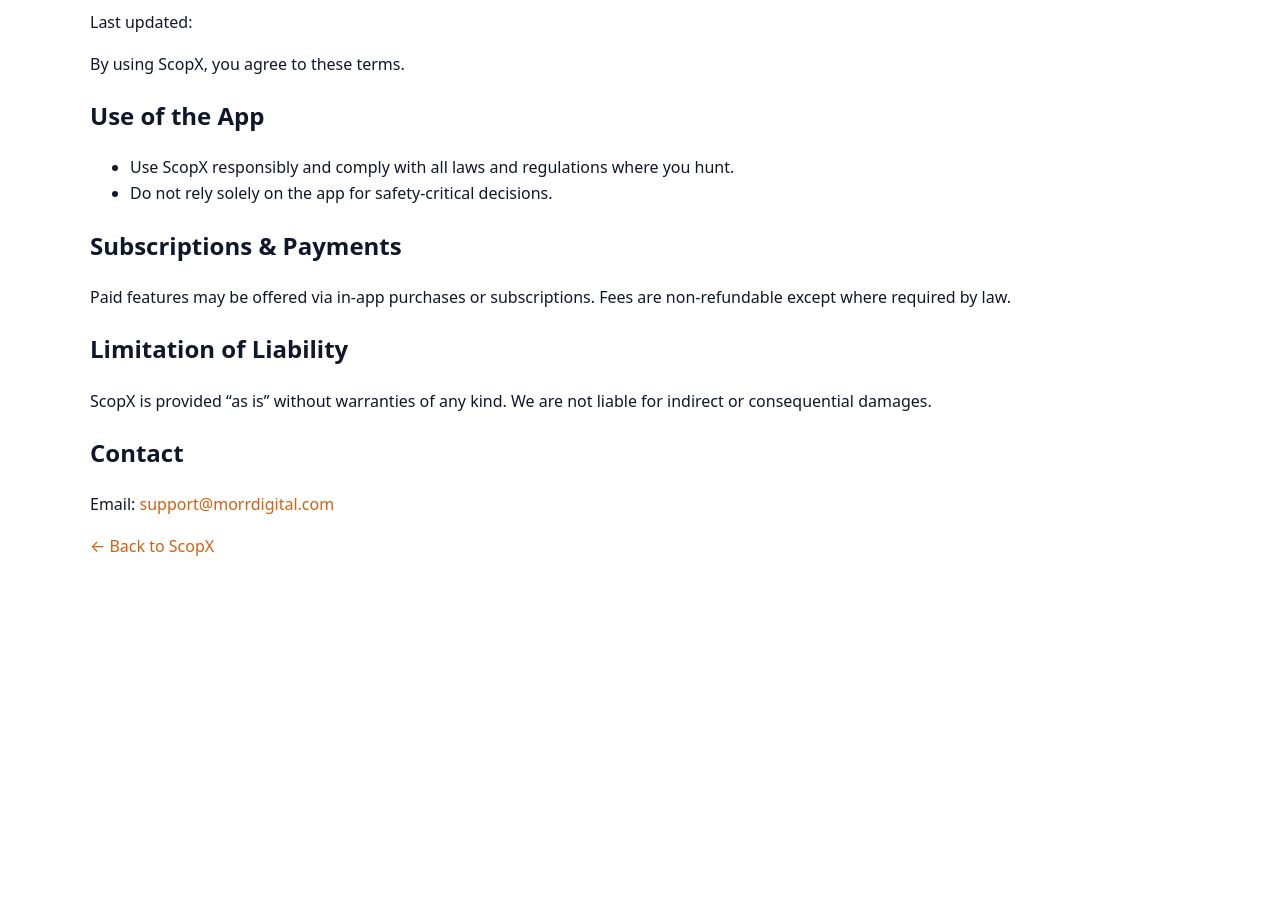
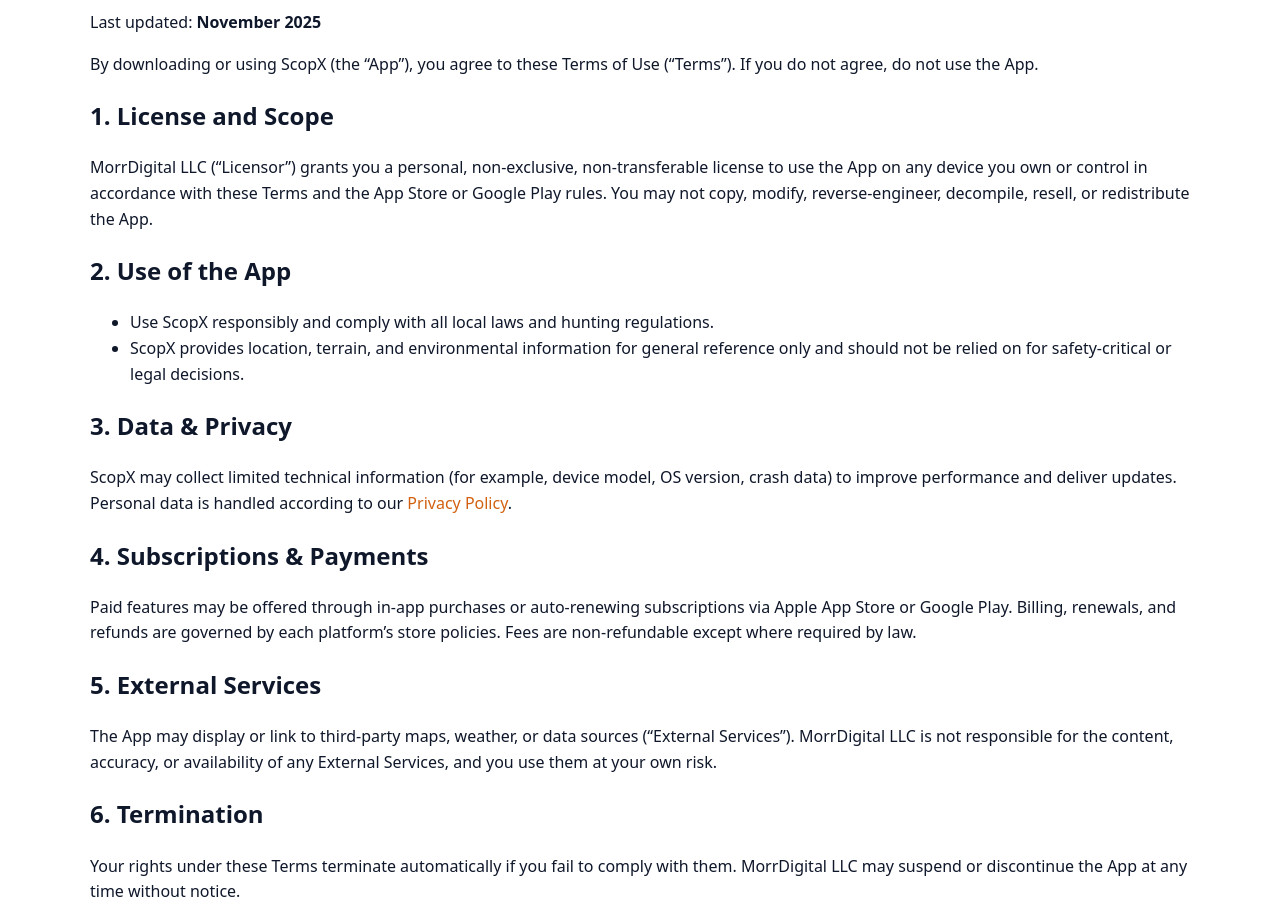
Before and after one commit to jaysihn/ScopX_website, a plain HTML site: page terms.html in a window 1280 px wide. Shown: the part 156-1078 px from the top of the page. Before the commit the page ends 804 px from the top, so only its background shows below. Drawn offline with Linux system fonts and the light colour scheme.

Commit message:
updated terms page

```diff
--- a/assets/css/styles.css
+++ b/assets/css/styles.css
@@ -149,7 +149,7 @@ small.disclaimer{display:block;color:#64748b;margin-top:10px}
   left: 50%;
   transform: translate(-50%, -50%);
   background: rgba(0, 0, 0, 0.8);
-  color: #fff;
+  color: #000; /* Updated to black for better readability */
   font-size: 0.75rem;
   font-weight: bold;
   padding: 4px 8px;
--- a/terms.html
+++ b/terms.html
@@ -1,21 +1,56 @@
-<!doctype html><html lang="en"><head>
-<meta charset="utf-8"/><meta name="viewport" content="width=device-width, initial-scale=1"/>
-<title>ScopX – Terms of Service</title>
-<link rel="stylesheet" href="assets/css/styles.css"/></head>
-<body><div class="container section">
-<h1>Terms of Service</h1>
-<p>Last updated: <strong><span id="year"></span></strong></p>
-<p>By using ScopX, you agree to these terms.</p>
-<h2>Use of the App</h2>
-<ul>
-<li>Use ScopX responsibly and comply with all laws and regulations where you hunt.</li>
-<li>Do not rely solely on the app for safety-critical decisions.</li>
-</ul>
-<h2>Subscriptions & Payments</h2>
-<p>Paid features may be offered via in-app purchases or subscriptions. Fees are non-refundable except where required by law.</p>
-<h2>Limitation of Liability</h2>
-<p>ScopX is provided “as is” without warranties of any kind. We are not liable for indirect or consequential damages.</p>
-<h2>Contact</h2>
-<p>Email: <a href="mailto:support@morrdigital.com">support@morrdigital.com</a></p>
-<p><a href="index.html">← Back to ScopX</a></p>
-</div><script src="assets/js/main.js"></script></body></html>
+<!doctype html>
+<html lang="en">
+<head>
+<meta charset="utf-8"/>
+<meta name="viewport" content="width=device-width, initial-scale=1"/>
+<title>ScopX – Terms of Use</title>
+<link rel="stylesheet" href="assets/css/styles.css"/>
+</head>
+<body>
+<div class="container section">
+  <h1>ScopX Terms of Use</h1>
+  <p>Last updated: <strong>November 2025</strong></p>
+  <p>By downloading or using ScopX (the “App”), you agree to these Terms of Use (“Terms”). If you do not agree, do not use the App.</p>
+
+  <h2>1. License and Scope</h2>
+  <p>MorrDigital LLC (“Licensor”) grants you a personal, non-exclusive, non-transferable license to use the App on any device you own or control in accordance with these Terms and the App Store or Google Play rules. You may not copy, modify, reverse-engineer, decompile, resell, or redistribute the App.</p>
+
+  <h2>2. Use of the App</h2>
+  <ul>
+    <li>Use ScopX responsibly and comply with all local laws and hunting regulations.</li>
+    <li>ScopX provides location, terrain, and environmental information for general reference only and should not be relied on for safety-critical or legal decisions.</li>
+  </ul>
+
+  <h2>3. Data &amp; Privacy</h2>
+  <p>ScopX may collect limited technical information (for example, device model, OS version, crash data) to improve performance and deliver updates. Personal data is handled according to our <a href="https://scopx.app/privacy">Privacy Policy</a>.</p>
+
+  <h2>4. Subscriptions &amp; Payments</h2>
+  <p>Paid features may be offered through in-app purchases or auto-renewing subscriptions via Apple App Store or Google Play. Billing, renewals, and refunds are governed by each platform’s store policies. Fees are non-refundable except where required by law.</p>
+
+  <h2>5. External Services</h2>
+  <p>The App may display or link to third-party maps, weather, or data sources (“External Services”). MorrDigital LLC is not responsible for the content, accuracy, or availability of any External Services, and you use them at your own risk.</p>
+
+  <h2>6. Termination</h2>
+  <p>Your rights under these Terms terminate automatically if you fail to comply with them. MorrDigital LLC may suspend or discontinue the App at any time without notice.</p>
+
+  <h2>7. Disclaimer of Warranty</h2>
+  <p>THE APP IS PROVIDED “AS IS” AND “AS AVAILABLE.” MORRDIGITAL LLC DISCLAIMS ALL WARRANTIES, WHETHER EXPRESS, IMPLIED, OR STATUTORY, INCLUDING WITHOUT LIMITATION WARRANTIES OF MERCHANTABILITY, FITNESS FOR A PARTICULAR PURPOSE, AND NON-INFRINGEMENT. YOUR USE OF THE APP IS AT YOUR OWN RISK.</p>
+
+  <h2>8. Limitation of Liability</h2>
+  <p>TO THE MAXIMUM EXTENT PERMITTED BY LAW, MORRDIGITAL LLC SHALL NOT BE LIABLE FOR ANY INDIRECT, INCIDENTAL, SPECIAL, OR CONSEQUENTIAL DAMAGES ARISING FROM USE OF THE APP. TOTAL LIABILITY WILL NOT EXCEED USD $50 OR THE AMOUNT PAID BY YOU FOR THE PAID FEATURES IN THE PRECEDING SIX MONTHS.</p>
+
+  <h2>9. Export &amp; Legal Compliance</h2>
+  <p>You agree not to export or re-export the App to any country or person prohibited under United States law. You represent that you are not located in a U.S. embargoed country or on any restricted-party list.</p>
+
+  <h2>10. Governing Law</h2>
+  <p>These Terms are governed by the laws of the State of Nebraska, USA (without regard to conflict-of-law principles). If required by Apple policy, the relationship between you and Apple is governed by the laws of the State of California, USA.</p>
+
+  <h2>11. Contact</h2>
+  <p>MorrDigital LLC<br/>
+  Email: <a href="mailto:support@morrdigital.com">support@morrdigital.com</a></p>
+
+  <p><a href="index.html">← Back to ScopX</a></p>
+</div>
+<script src="assets/js/main.js"></script>
+</body>
+</html>
```
Also changed, not shown: index.html (+3 -4 lines), 1 other file.
